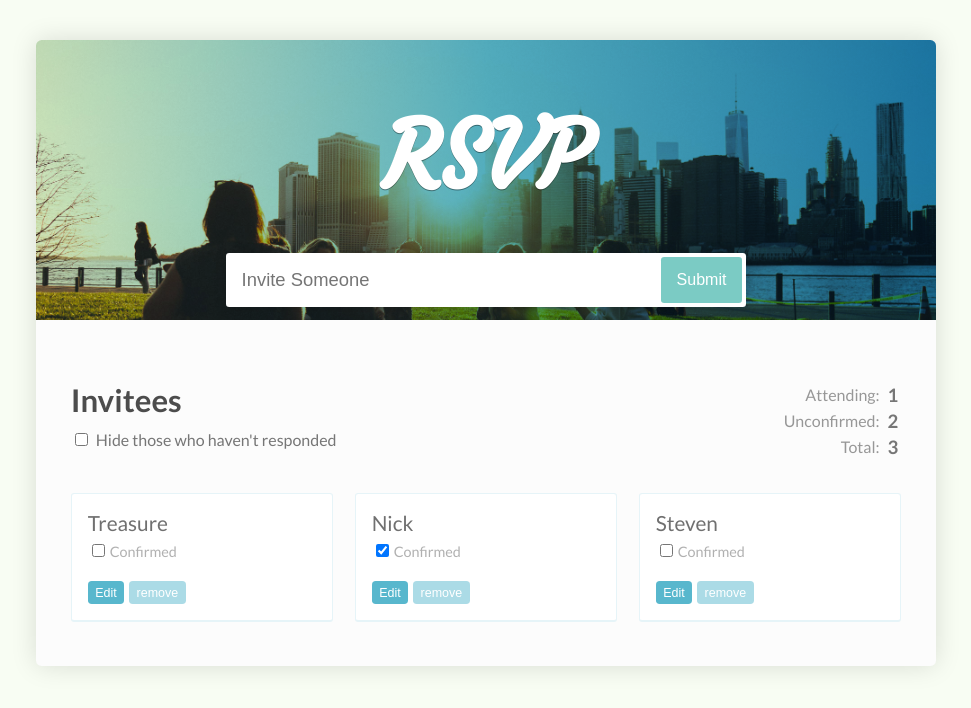
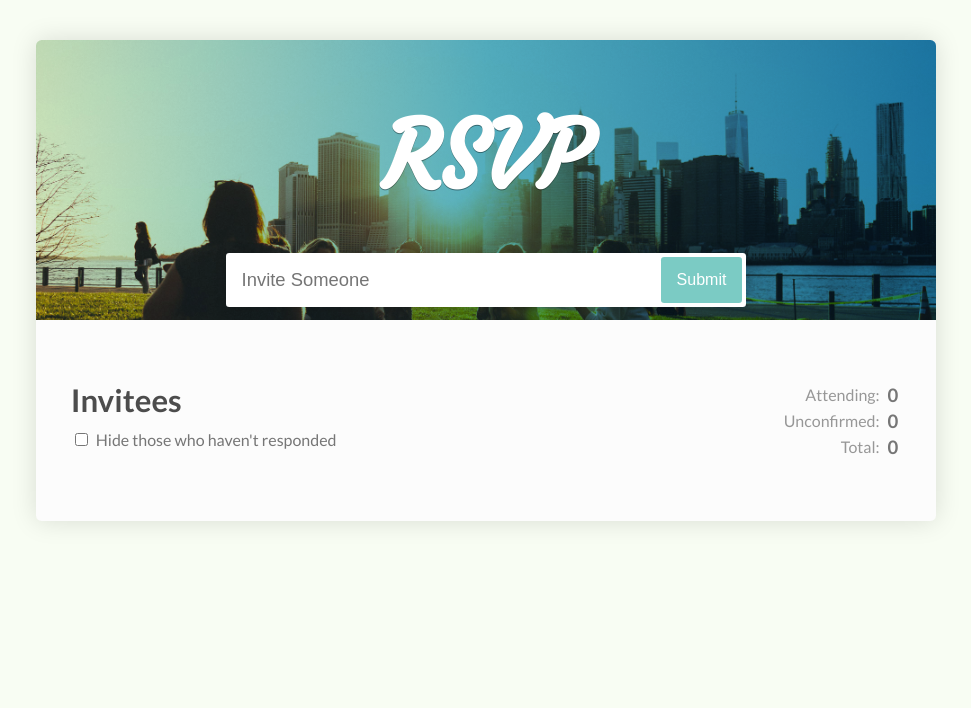
Before and after one commit to amytangcodes/react-rsvp, a React (Create React App) app: page / in a window 1280 px wide. Shown: the top 708 px of the page, without its empty margins (154-1125 px from the left). Built offline with nearby package versions, Linux system fonts and the light colour scheme.

Commit message:
Fixing filter bug

```diff
--- a/src/App.js
+++ b/src/App.js
@@ -3,37 +3,30 @@ import "./Style.css";
 import Header from "./components/Header";
 import GuestList from "./components/GuestList";
 import Counter from "./components/Counter";
+import ConfirmedFilter from "./components/ConfirmedFilter";
 
 class App extends Component {
   state = {
     title: "RSVP",
     isFiltered: false,
     pendingGuest: "",
-    guests: [
-      {
-        name: "Treasure",
-        isConfirmed: false,
-        isEditing: false
-      },
-      {
-        name: "Nick",
-        isConfirmed: true,
-        isEditing: false
-      },
-      {
-        name: "Steven",
-        isConfirmed: false,
-        isEditing: false
-      }
-    ]
+    guests: []
   };
 
+  lastGuestId = 0;
+
+  newGuestId = () => {
+    const id = this.lastGuestId;
+    this.lastGuestId += 1;
+    return id;
+  }
+
   // Toggle confirmed at the specified index to change
-  toggleGuestPropertyAt = (property, indexToChange) => {
+  toggleGuestProperty = (property, id) => {
     this.setState({
-      guests: this.state.guests.map((guest, index) => {
+      guests: this.state.guests.map(guest => {
         // Make a change ONLY if the index matches the index to change
-        if (index === indexToChange) {
+        if (id === guest.id) {
           return {
             // name: guest.name, => Instead of this we do the ..guest
             ...guest, // transfers the keys and values for entire state in one line
@@ -45,26 +38,21 @@ class App extends Component {
     });
   };
 
-  toggleConfirmationAt = index =>
-    this.toggleGuestPropertyAt("isConfirmed", index);
+  toggleConfirmation = id =>
+    this.toggleGuestProperty("isConfirmed", id);
 
-  toggleEditingAt = index => this.toggleGuestPropertyAt("isEditing", index);
+  toggleEditing = id =>
+    this.toggleGuestProperty("isEditing", id);
 
-  removeGuestAt = index => {
-    console.log(index);
+  removeGuest = id => {
     const { guests } = this.state;
-    this.setState({
-      guests: [
-        ...guests.slice(0, index),
-        ...guests.slice(index + 1)
-      ]
-    });
+    this.setState({ guests: guests.filter(guest => id !== guest.id) });
   };
 
-  setNameAt = (name, indexToChange) => {
+  setName = (name, id) => {
     this.setState({
-      guests: this.state.guests.map((guest, index) => {
-        if (index === indexToChange) {
+      guests: this.state.guests.map(guest => {
+        if (id === guest.id) {
           return {
             ...guest,
             name
@@ -83,12 +71,15 @@ class App extends Component {
 
   newGuestSubmitHandler = e => {
     e.preventDefault();
+    const id = this.newGuestId();
+    // console.log("New guest id is: ", this.newGuestId());
     this.setState({
       guests: [
         {
           name: this.state.pendingGuest,
           isConfirmed: false,
-          isEditing: false
+          isEditing: false,
+          id
         },
         ...this.state.guests
       ],
@@ -111,6 +102,9 @@ class App extends Component {
     const numUnconfirmed = this.getPendingGuests();
     const numAttending = totalInvited - numUnconfirmed;
 
+    console.log("New Guest Id:", this.newGuestId());
+    // console.log("New Guest Submit Handler:", this.newGuestSubmitHandler());
+
     return (
       <div className="App">
         <Header
@@ -120,17 +114,10 @@ class App extends Component {
           newGuestSubmitHandler={this.newGuestSubmitHandler}
         />
         <div className="main">
-          <div>
-            <h2>Invitees</h2>
-            <label>
-              <input
-                type="checkbox"
-                onChange={this.toggleFilter}
-                checked={this.state.isFiltered}
-              />{" "}
-              Hide those who haven't responded
-            </label>
-          </div>
+          <ConfirmedFilter
+            toggleFilter={this.toggleFilter}
+            isFiltered={this.state.isFiltered}
+          />
           <Counter
             totalInvited={totalInvited}
             numUnconfirmed={numUnconfirmed}
@@ -139,10 +126,10 @@ class App extends Component {
           <GuestList
             guests={guests}
             pendingGuest={pendingGuest}
-            toggleConfirmationAt={this.toggleConfirmationAt}
-            toggleEditingAt={this.toggleEditingAt}
-            handleDelete={this.removeGuestAt}
-            setNameAt={this.setNameAt}
+            toggleConfirmation={this.toggleConfirmation}
+            toggleEditing={this.toggleEditing}
+            handleDelete={this.removeGuest}
+            setName={this.setName}
             isFiltered={this.state.isFiltered}
           />
         </div>
--- /dev/null
+++ b/src/components/ConfirmedFilter.js
@@ -0,0 +1,19 @@
+import React from "react";
+import PropTypes from "prop-types";
+
+const ConfirmedFilter = ({ toggleFilter, isFiltered }) => (
+  <div>
+    <h2>Invitees</h2>
+    <label>
+      <input type="checkbox" onChange={toggleFilter} checked={isFiltered} />{" "}
+      Hide those who haven't responded
+    </label>
+  </div>
+);
+
+ConfirmedFilter.propTypes = {
+  toggleFilter: PropTypes.func.isRequired,
+  isFiltered: PropTypes.bool.isRequired
+};
+
+export default ConfirmedFilter;
--- a/src/components/GuestList.js
+++ b/src/components/GuestList.js
@@ -6,11 +6,12 @@ import PropTypes from "prop-types";
 const GuestList = ({
   guests,
   pendingGuest,
-  toggleConfirmationAt,
-  toggleEditingAt,
+  toggleConfirmation,
+  toggleEditing,
   handleDelete,
-  setNameAt,
-  isFiltered
+  setName,
+  isFiltered,
+  id
 }) => (
   <ul>
     <PendingGuest name={pendingGuest} />
@@ -24,10 +25,10 @@ const GuestList = ({
           name={guest.name}
           isConfirmed={guest.isConfirmed}
           isEditing={guest.isEditing}
-          handleConfirmation={() => toggleConfirmationAt(index)}
-          handleEditing={() => toggleEditingAt(index)}
-          handleDelete={() => handleDelete(index)}
-          setName={text => setNameAt(text, index)}
+          handleConfirmation={() => toggleConfirmation(guest.id)}
+          handleEditing={() => toggleEditing(guest.id)}
+          handleDelete={() => handleDelete(guest.id)}
+          setName={text => setName(text, guest.id)}
         />
     ))}
   </ul>
@@ -36,10 +37,10 @@ const GuestList = ({
 GuestList.propTypes = {
   guests: PropTypes.array.isRequired,
   pendingGuest: PropTypes.string.isRequired,
-  toggleConfirmationAt: PropTypes.func.isRequired,
-  toggleEditingAt: PropTypes.func.isRequired,
+  toggleConfirmation: PropTypes.func.isRequired,
+  toggleEditing: PropTypes.func.isRequired,
   handleDelete: PropTypes.func.isRequired,
-  setNameAt: PropTypes.func.isRequired,
+  setName: PropTypes.func.isRequired,
   isFiltered: PropTypes.bool.isRequired
 };
 
```
Also changed, not shown: src/components/Header.js (+0 -13 lines), src/components/GuestNameForm.js (indentation only).
